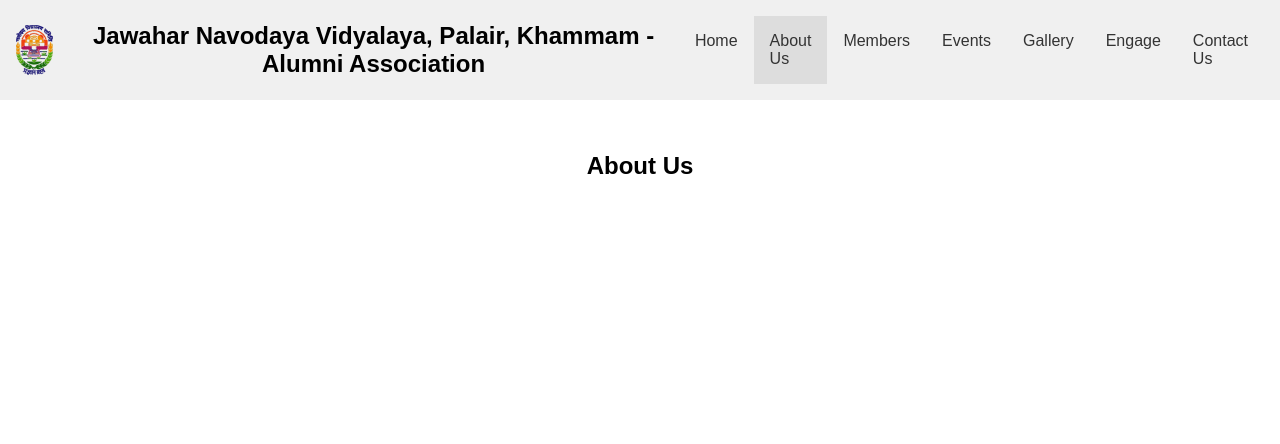
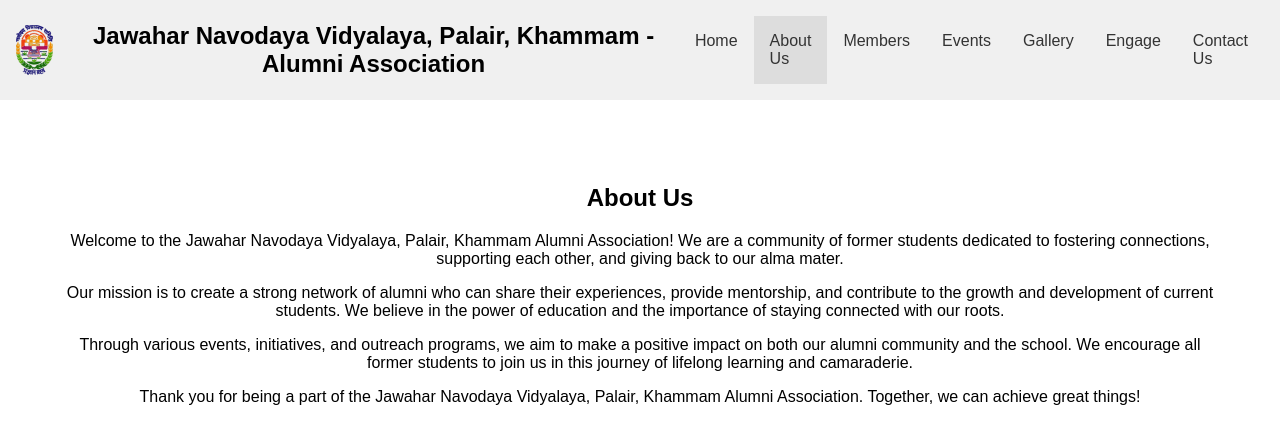
Before and after one commit to RamuB-saas/jnvkhammamalumni, a React (Create React App) app: page / in a window 1280 px wide. Both pictures are taken after a click on the button "About Us". Shown: the top 444 px of the page. Built offline with nearby package versions, Linux system fonts and the light colour scheme.

Commit message:
add page

```diff
--- a/src/App.js
+++ b/src/App.js
@@ -1,9 +1,10 @@
 import { useState } from "react";
 import logo from "./logo.svg";
 import "./App.css";
+// Placeholder components for each page
+import About from "./pages/about";
 
 const Home = () => <h2>Welcome to the Homepage</h2>;
-const About = () => <h2>About Us</h2>;
 const Members = () => <h2>Members Directory</h2>;
 const Events = () => <h2>Upcoming Events</h2>;
 const Gallery = () => <h2>Photo Gallery</h2>;
--- /dev/null
+++ b/src/pages/about.js
@@ -0,0 +1,31 @@
+const About = () => {
+  return (
+    <div className="page-content">
+      <h2>About Us</h2>
+      <p>
+        Welcome to the Jawahar Navodaya Vidyalaya, Palair, Khammam Alumni
+        Association! We are a community of former students dedicated to
+        fostering connections, supporting each other, and giving back to our
+        alma mater.
+      </p>
+      <p>
+        Our mission is to create a strong network of alumni who can share their
+        experiences, provide mentorship, and contribute to the growth and
+        development of current students. We believe in the power of education
+        and the importance of staying connected with our roots.
+      </p>
+      <p>
+        Through various events, initiatives, and outreach programs, we aim to
+        make a positive impact on both our alumni community and the school. We
+        encourage all former students to join us in this journey of lifelong
+        learning and camaraderie.
+      </p>
+      <p>
+        Thank you for being a part of the Jawahar Navodaya Vidyalaya, Palair,
+        Khammam Alumni Association. Together, we can achieve great things!
+      </p>
+    </div>
+  );
+};
+
+export default About;
```
